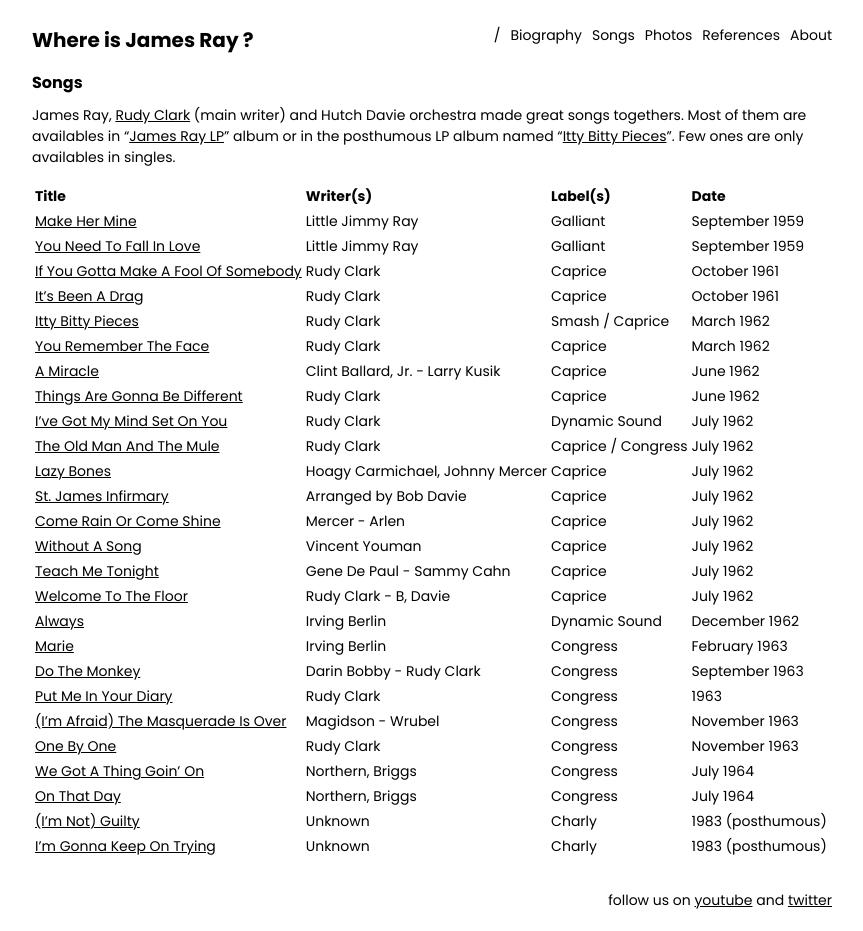
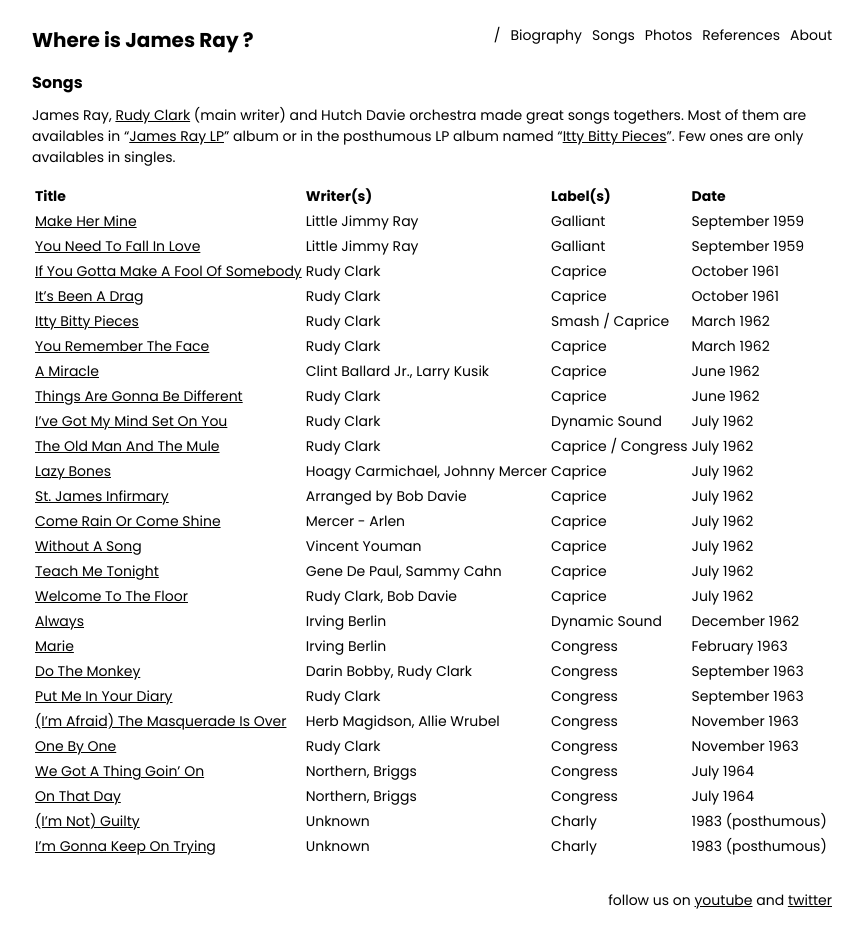
Before and after one commit to jamesraymusic/jamesraymusic.github.io, a Jekyll site: the page built from songs.md, in a window 1280 px wide. Shown: the whole page, without its empty margins (208-1071 px from the left). Built offline with Jekyll 4.4.1, drawn with Linux system fonts in a browser that asks for light colours.

Commit message:
Update songs.md

```diff
--- a/songs.md
+++ b/songs.md
@@ -16,7 +16,7 @@ James Ray, [Rudy Clark](https://en.wikipedia.org/wiki/Rudy_Clark) (main writer)
 | [It's Been A Drag](https://www.youtube.com/watch?v=Z8zyY8Q37fk) | Rudy Clark | Caprice | October 1961 |
 | [Itty Bitty Pieces](https://www.youtube.com/watch?v=56Tv8PjAF5Y) | Rudy Clark | Smash / Caprice | March 1962 |
 | [You Remember The Face](https://www.youtube.com/watch?v=ZR7JAQcVPgM) | Rudy Clark | Caprice | March 1962 |
-| [A Miracle](https://www.youtube.com/watch?v=s9y2VSHu2I8) | Clint Ballard, Jr. - Larry Kusik | Caprice | June 1962 |
+| [A Miracle](https://www.youtube.com/watch?v=s9y2VSHu2I8) | Clint Ballard Jr., Larry Kusik | Caprice | June 1962 |
 | [Things Are Gonna Be Different](https://www.youtube.com/watch?v=_78nuECv3Do) | Rudy Clark | Caprice | June 1962 |
 | [I've Got My Mind Set On You](https://www.youtube.com/watch?v=dSNbpBOf80A) | Rudy Clark | Dynamic Sound | July 1962 |
 | [The Old Man And The Mule](https://www.youtube.com/watch?v=9H6uo_a24xU) | Rudy Clark | Caprice / Congress | July 1962 |
@@ -24,13 +24,13 @@ James Ray, [Rudy Clark](https://en.wikipedia.org/wiki/Rudy_Clark) (main writer)
 | [St. James Infirmary](https://www.youtube.com/watch?v=lAP2bfSE_2s) | Arranged by Bob Davie | Caprice | July 1962 |
 | [Come Rain Or Come Shine](https://www.youtube.com/watch?v=2uZ1bjzcJME) | Mercer - Arlen | Caprice | July 1962 |
 | [Without A Song](https://www.youtube.com/watch?v=vVQ447pzuzU) | Vincent Youman | Caprice | July 1962 |
-| [Teach Me Tonight](https://www.youtube.com/watch?v=Z3g0ktzpZXs) | Gene De Paul - Sammy Cahn | Caprice | July 1962 |
-| [Welcome To The Floor](https://www.youtube.com/watch?v=xDs6FBXgC60) | Rudy Clark - B, Davie | Caprice | July 1962 |
+| [Teach Me Tonight](https://www.youtube.com/watch?v=Z3g0ktzpZXs) | Gene De Paul, Sammy Cahn | Caprice | July 1962 |
+| [Welcome To The Floor](https://www.youtube.com/watch?v=xDs6FBXgC60) | Rudy Clark, Bob Davie | Caprice | July 1962 |
 | [Always](https://www.youtube.com/watch?v=RwJwHDQvj_s) | Irving Berlin | Dynamic Sound | December 1962 |
 | [Marie](https://www.youtube.com/watch?v=xVRQULoAq8U) | Irving Berlin | Congress | February 1963 |
-| [Do The Monkey](https://www.youtube.com/watch?v=4VttO0uJH_Q) | Darin Bobby - Rudy Clark | Congress | September 1963 |
-| [Put Me In Your Diary](https://www.youtube.com/watch?v=sTOyZlzDekQ) | Rudy Clark | Congress | 1963 |
-| [(I'm Afraid) The Masquerade Is Over](https://www.youtube.com/watch?v=aEqzGMSyVOU) | Magidson - Wrubel | Congress | November 1963 |
+| [Do The Monkey](https://www.youtube.com/watch?v=4VttO0uJH_Q) | Darin Bobby, Rudy Clark | Congress | September 1963 |
+| [Put Me In Your Diary](https://www.youtube.com/watch?v=sTOyZlzDekQ) | Rudy Clark | Congress | September 1963 |
+| [(I'm Afraid) The Masquerade Is Over](https://www.youtube.com/watch?v=aEqzGMSyVOU) | Herb Magidson, Allie Wrubel | Congress | November 1963 |
 | [One By One](https://www.youtube.com/watch?v=qAnOf4q-6uA) | Rudy Clark | Congress | November 1963 |
 | [We Got A Thing Goin' On](https://www.youtube.com/watch?v=jUdfMkWEpFQ) | Northern, Briggs | Congress | July 1964 |
 | [On That Day](https://www.youtube.com/watch?v=Lg7g_tXujyg) | Northern, Briggs | Congress | July 1964 |
```
